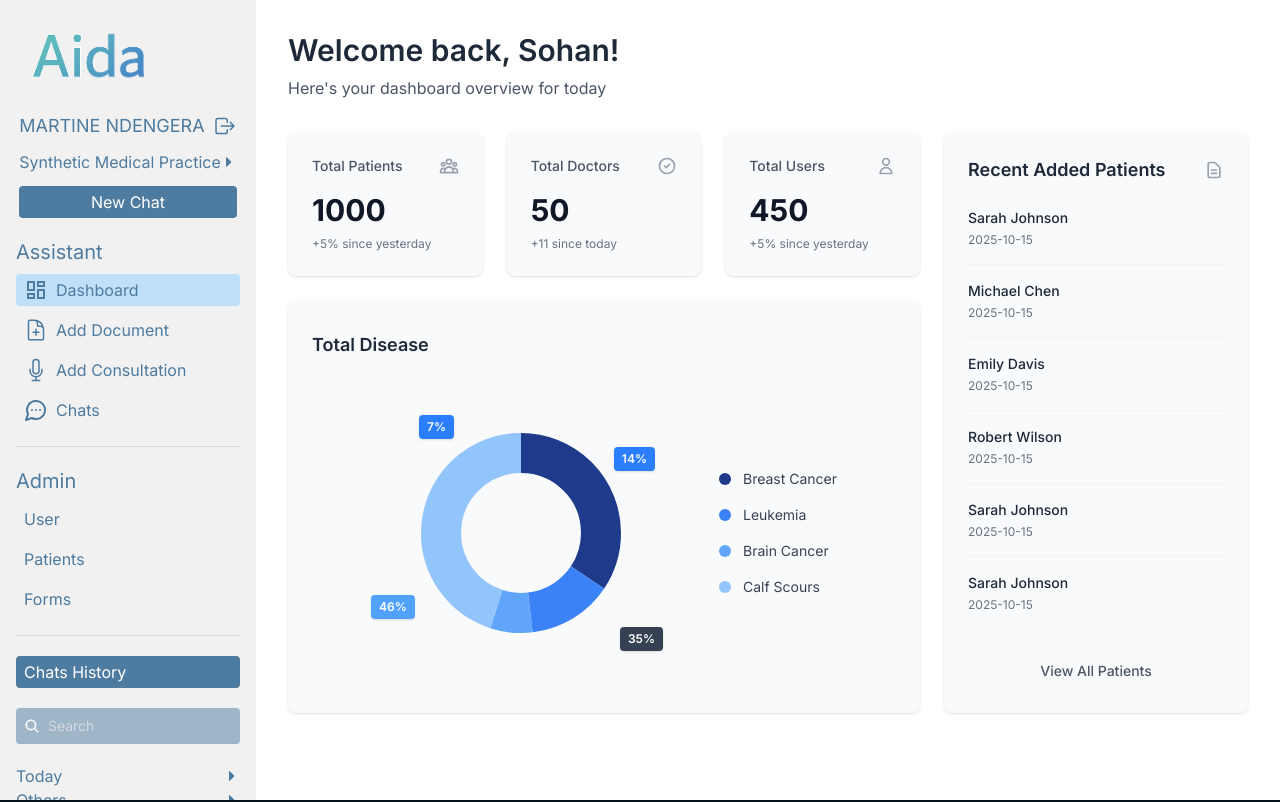
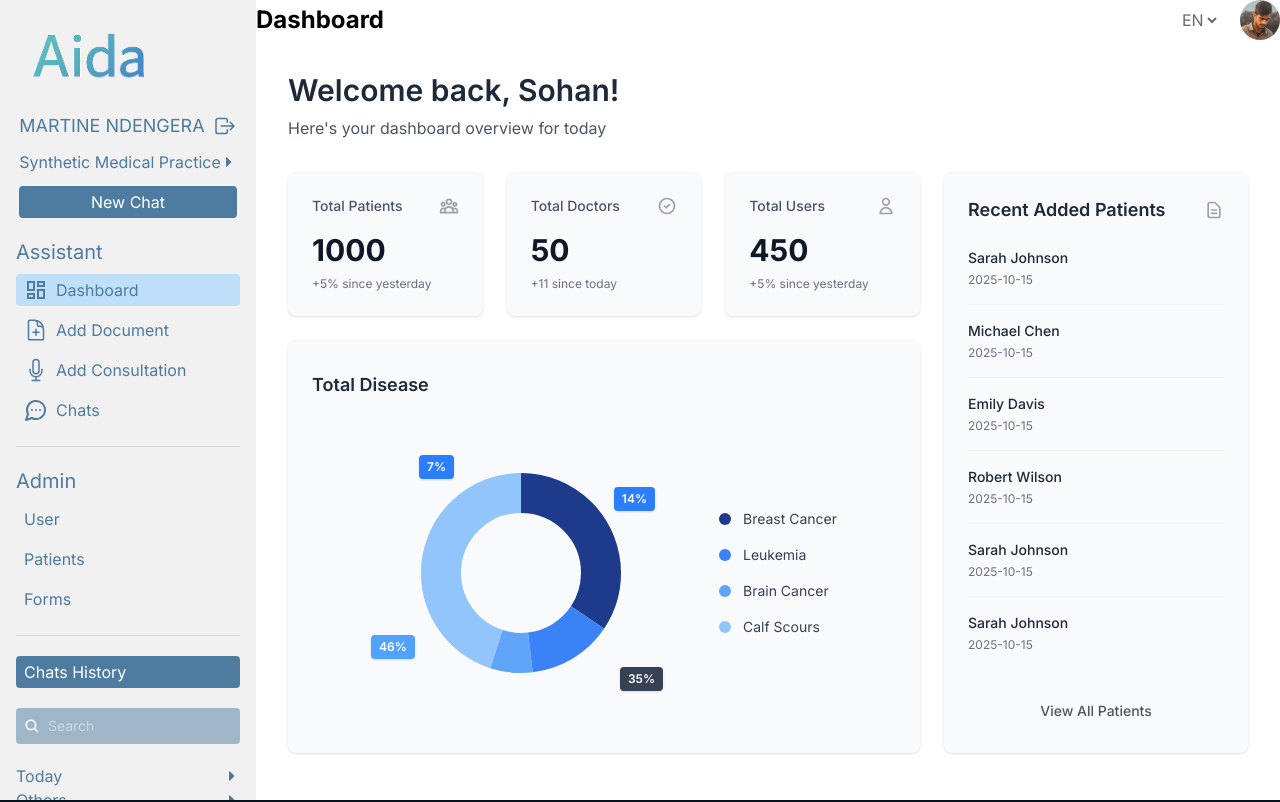
Before and after one commit to Alpha-Bytes-Department/Sixtine_AI, a React (Vite) app: page /dashboard in a window 1280 px wide. Shown: the top 802 px of the page. Built offline with nearby package versions, Linux system fonts and the light colour scheme.

Commit message:
Set title bar

```diff
--- /dev/null
+++ b/src/components/shared/Titlebar/Titlebar.tsx
@@ -0,0 +1,39 @@
+import React from "react";
+import { useStatus } from "../../../providers/StatusProvider";
+
+
+
+const Titlebar = () => {
+  const { languageStat, setLanguageStat } = useStatus();
+  const {pageTitle} = useStatus();
+  return (
+    <div className="w-full">
+      <div className="flex justify-between items-center">
+        <p className="font-bold text-2xl">{pageTitle?pageTitle:"Dashboard"}</p>
+        <div className="flex gap-2 lg:gap-5 items-center">
+          <div>
+            <select
+              value={languageStat}
+              onChange={(e: React.ChangeEvent<HTMLSelectElement>) =>
+                setLanguageStat(e.target.value as "english" | "french")
+              }
+              className="text-[#6B6B6B] text-[8px] lg:text-base cursor-pointer outline-0"
+            >
+              <option value="english">EN</option>
+              <option value="french">FR</option>
+            </select>
+          </div>
+          <div>
+            <img
+              src="/Images/Others/demoProfile.jpg"
+              alt="profile"
+              className="h-10 w-10 rounded-full"
+            />
+          </div>
+        </div>
+      </div>
+    </div>
+  );
+};
+
+export default Titlebar;
--- a/src/pages/Dashboard/Dashboard.tsx
+++ b/src/pages/Dashboard/Dashboard.tsx
@@ -1,6 +1,7 @@
 import { Outlet, useMatch } from "react-router";
 import SideNav from "../../components/shared/SideNav/SideNav";
 import Footer from "../../components/shared/Footer/Footer";
+import Titlebar from "../../components/shared/Titlebar/Titlebar";
 
 const Dashboard = () => {
   const isLogIn = useMatch("/dashboard/login");
@@ -23,7 +24,8 @@ const Dashboard = () => {
         ) : (
           <SideNav />
         )}
-        <div className="overflow-y-auto w-full">
+        <div className="overflow-y-auto w-full flex flex-col">
+          <Titlebar/>
           <Outlet />
         </div>
       </div>
--- a/src/providers/StatusProvider.tsx
+++ b/src/providers/StatusProvider.tsx
@@ -6,7 +6,9 @@ import { createContext, useContext, useMemo, useState, type ReactNode } from "re
 type StatusType = {
     languageStat: "english" | "french";
     setLanguageStat: React.Dispatch<React.SetStateAction<"english" | "french">>;
-    isEnglish: boolean
+    isEnglish: boolean,
+    pageTitle: string,
+    setPageTitle: React.Dispatch<React.SetStateAction<string>>
 }
 
 // create context
@@ -16,11 +18,12 @@ const StatusContext = createContext<StatusType | undefined>(undefined);
 // create and export provider
 export const StatusProvider = ( {children } : {children : ReactNode} )=>{
     const [languageStat, setLanguageStat] = useState<"english" | "french">("english");
+    const [pageTitle, setPageTitle] = useState("");
 
     const isEnglish = languageStat === "english"
 
     // memorizing to prevent re-rander
-    const statusObject = useMemo(()=>({languageStat, setLanguageStat,isEnglish}),[languageStat, isEnglish])
+    const statusObject = useMemo(()=>({languageStat, setLanguageStat,isEnglish,pageTitle,setPageTitle}),[languageStat, isEnglish,pageTitle])
 
 
 
```
